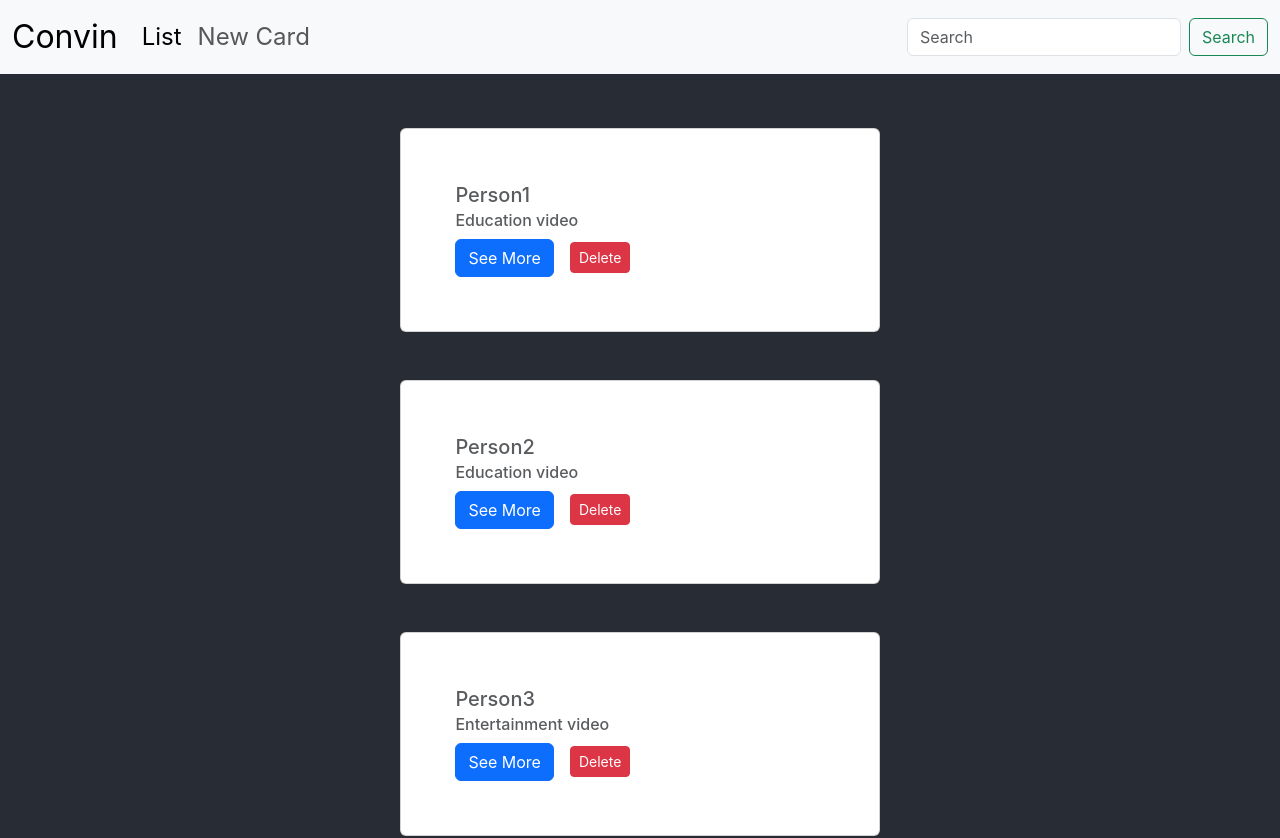
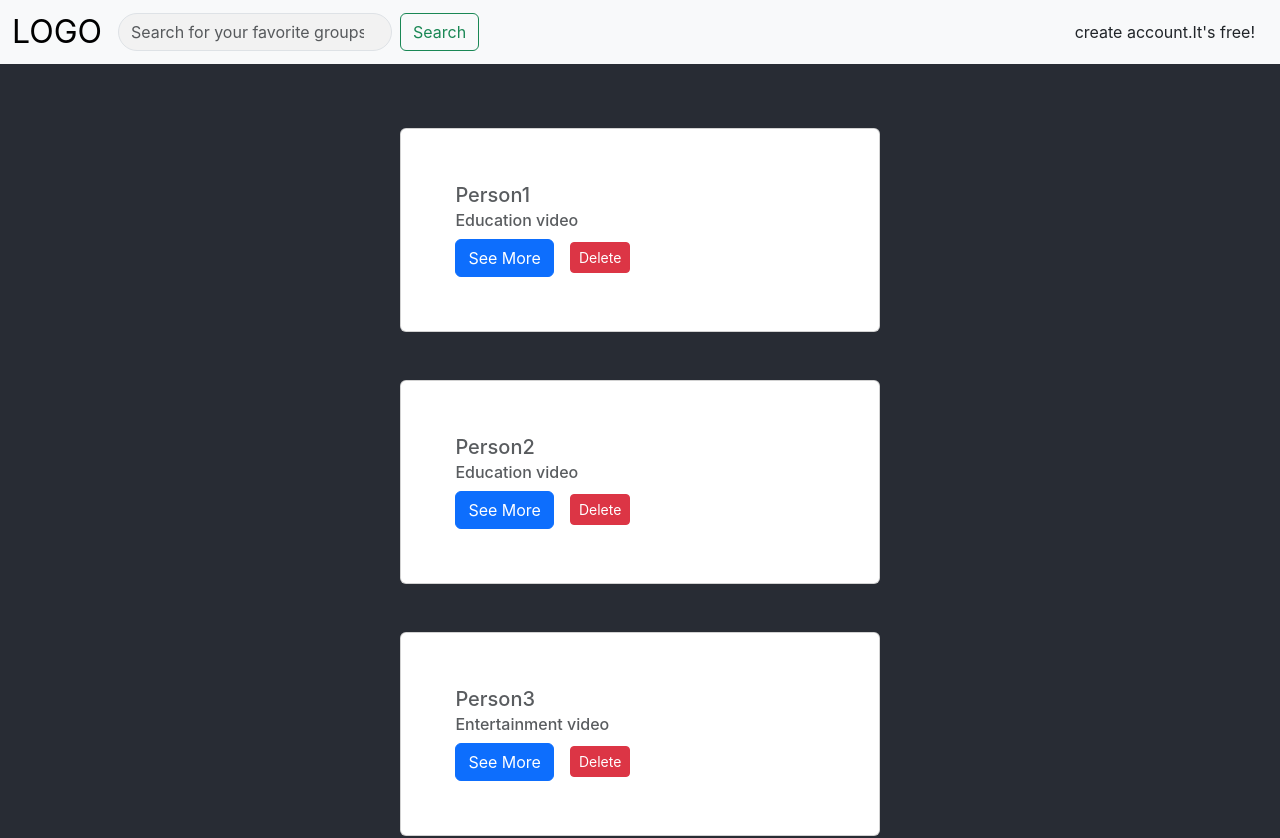
Before and after one commit to muskan2532150/Convin, a React (Create React App) app: page / in a window 1280 px wide. Shown: the top 838 px of the page. Built offline with nearby package versions, Linux system fonts and the light colour scheme.

Commit message:
Update  Navbar with the figma design

```diff
--- a/src/Component/Navbar.js
+++ b/src/Component/Navbar.js
@@ -1,12 +1,9 @@
 import { Link } from 'react-router-dom';
 import { useState } from 'react';
-import { useDispatch, useSelector } from 'react-redux';
-import { setdata } from '../store/cardSlice';
+import '../assets/Navbar.css';
 
 const Navbar = () => {
-  const cardstate = useSelector((state) => state.card);
   const [query, setQuery] = useState('');
-  const dispatch = useDispatch();
 
   const SearchInput = (e) => {
     setQuery(e.target.value);
@@ -14,31 +11,23 @@ const Navbar = () => {
 
   const searchHandler = (e) => {
     e.preventDefault();
-    const cards = cardstate.filter((item) => item.video === query);
-    dispatch(setdata(cards));
   };
 
   return (
-    <nav className="navbar navbar-expand-lg bg-body-tertiary">
+    <nav className="navbar navbar-expand-lg bg-body-tertiary custom-nav">
       <div className="container-fluid">
-        <Link className="navbar-brand fs-2" to="/">Convin</Link>
-        <button className="navbar-toggler" type="button" data-bs-toggle="collapse" data-bs-target="#navbarSupportedContent" aria-controls="navbarSupportedContent" aria-expanded="false" aria-label="Toggle navigation">
-          <span className="navbar-toggler-icon" />
-        </button>
+        <div>
+          <Link className="navbar-brand fs-2" to="/">LOGO</Link>
+          <button className="navbar-toggler" type="button" data-bs-toggle="collapse" data-bs-target="#navbarSupportedContent" aria-controls="navbarSupportedContent" aria-expanded="false" aria-label="Toggle navigation">
+            <span className="navbar-toggler-icon" />
+          </button>
+        </div>
         <div className="collapse navbar-collapse fs-4" id="navbarSupportedContent">
-          <ul className="navbar-nav me-auto mb-2 mb-lg-0">
-            <li className="nav-item">
-              <Link className="nav-link active" aria-current="page" to="/cards">List</Link>
-            </li>
-            <li className="nav-item">
-              <Link className="nav-link" to="/newcard">New Card</Link>
-            </li>
-          </ul>
           <form className="d-flex" role="search">
             <input
-              className="form-control me-2"
+              className="form-control me-2 srinput"
               type="search"
-              placeholder="Search"
+              placeholder="Search for your favorite groups in ATG"
               aria-label="Search"
               value={query}
               onChange={SearchInput}
@@ -46,6 +35,10 @@ const Navbar = () => {
             <button className="btn btn-outline-success" type="submit" onClick={searchHandler}>Search</button>
           </form>
         </div>
+        <button type="button" className="btn">
+          create account.
+          <span>It's free!</span>
+        </button>
       </div>
     </nav>
   );
--- /dev/null
+++ b/src/assets/Navbar.css
@@ -0,0 +1,8 @@
+.custom-nav{
+background: #F8F9FA;
+}
+
+.srinput{
+    background: #F2F2F2;
+    border-radius: 21px;
+}
```
